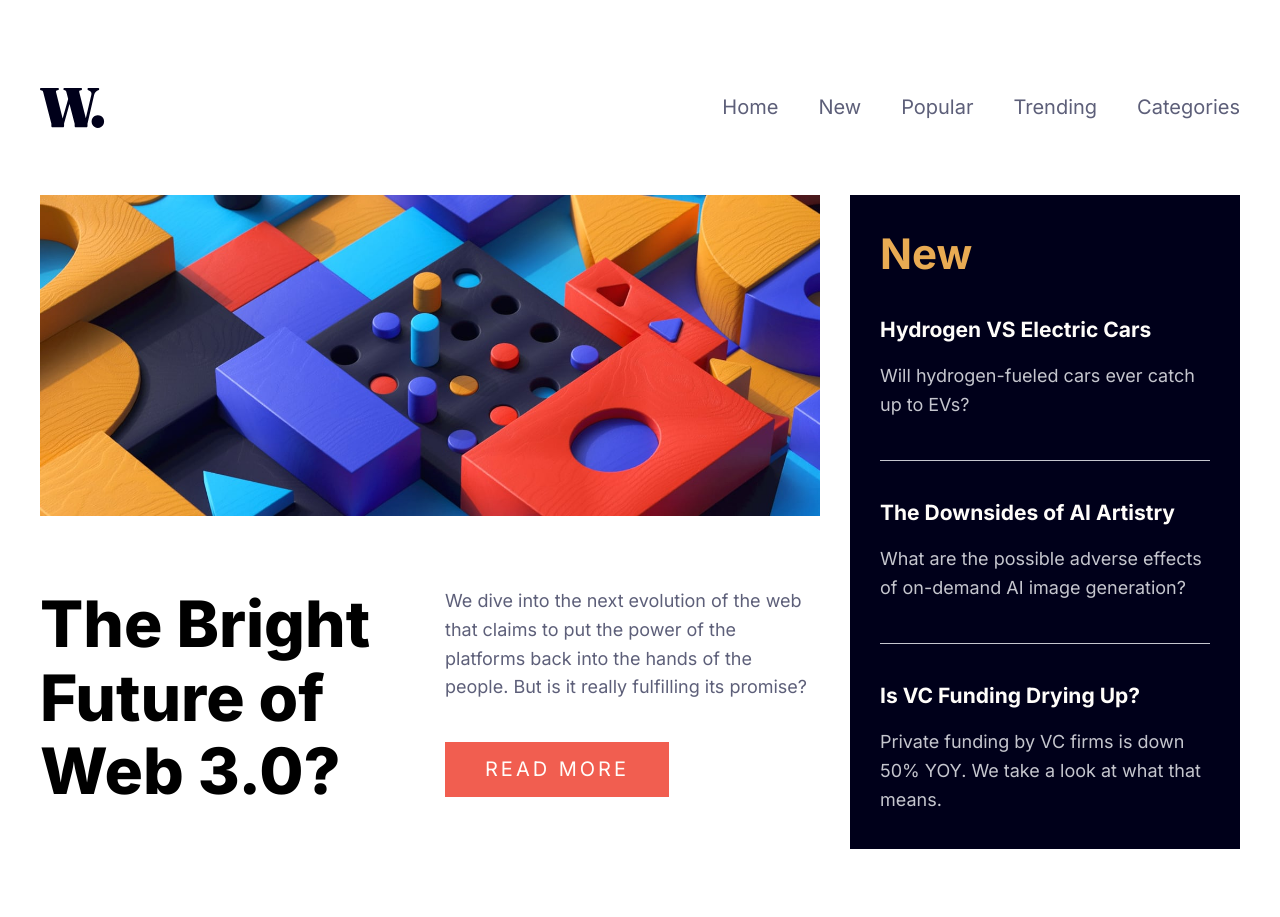
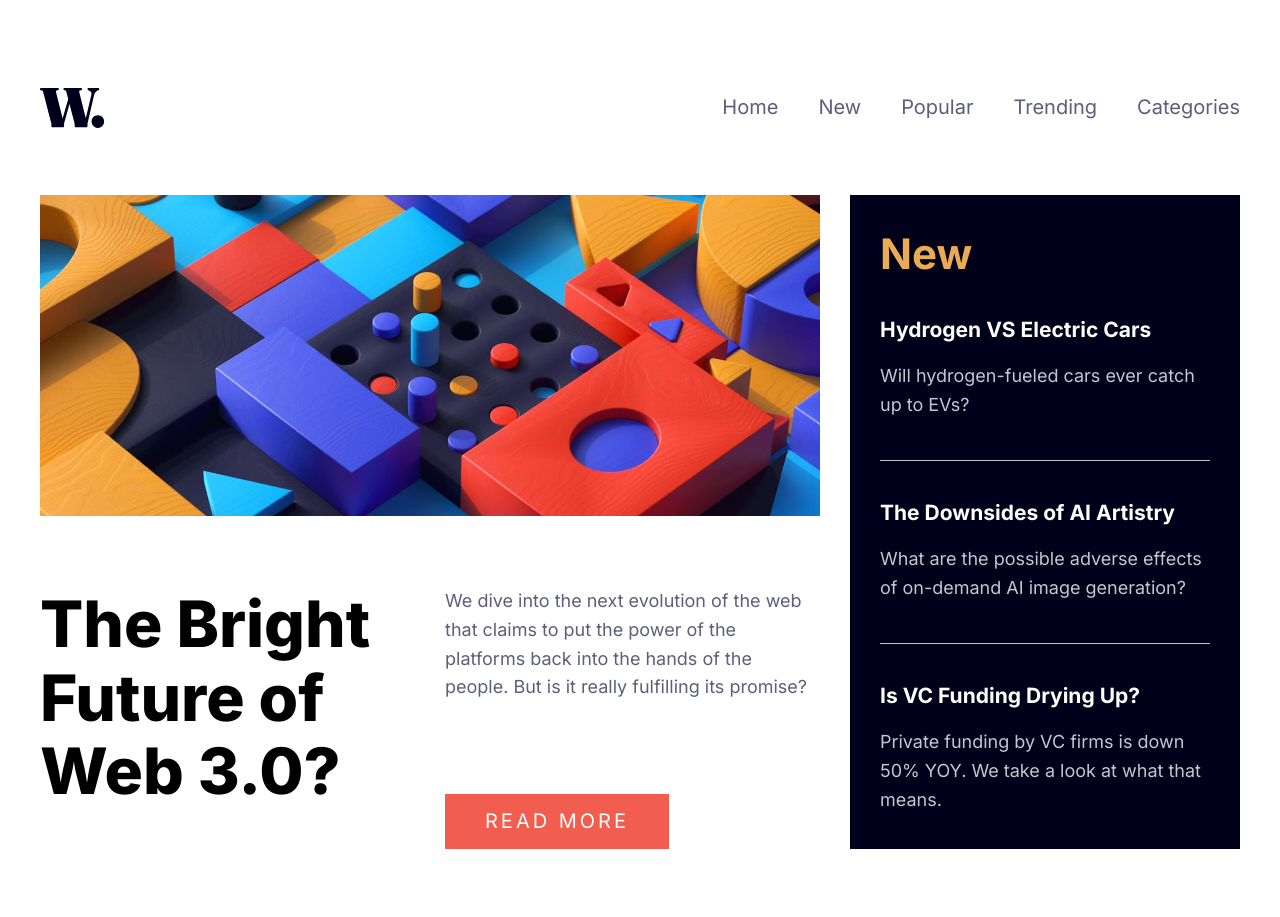
Before and after one commit to marcin10lw/news-page-react, a React (Create React App) app: page / in a window 1280 px wide. Shown: the top 917 px of the page. Built offline with nearby package versions, Linux system fonts and the light colour scheme.

Commit message:
removed Flex component

```diff
--- a/src/Flex/styled.js
+++ /dev/null
@@ -1,7 +0,0 @@
-import styled from "styled-components";
-
-export const Flex = styled.div`
-  display: flex;
-  flex-direction: column;
-  align-items: flex-start;
-`;
--- a/src/Main/index.js
+++ b/src/Main/index.js
@@ -1,5 +1,4 @@
-import { StyledMain, Image, Heading, Content, Button } from "./styled";
-import { Flex } from "../Flex/styled";
+import { StyledMain, Image, Heading, Content, Button, Flex } from "./styled";
 
 const Main = () => (
   <StyledMain>
--- a/src/Main/styled.js
+++ b/src/Main/styled.js
@@ -45,6 +45,13 @@ export const Heading = styled.h1`
   }
 `;
 
+export const Flex = styled.div`
+  display: flex;
+  flex-direction: column;
+  align-items: flex-start;
+  justify-content: space-between;
+`
+
 export const Content = styled.p`
   color: ${({ theme }) => theme.colors.darkGrayishBlue};
   margin: 0;
```
